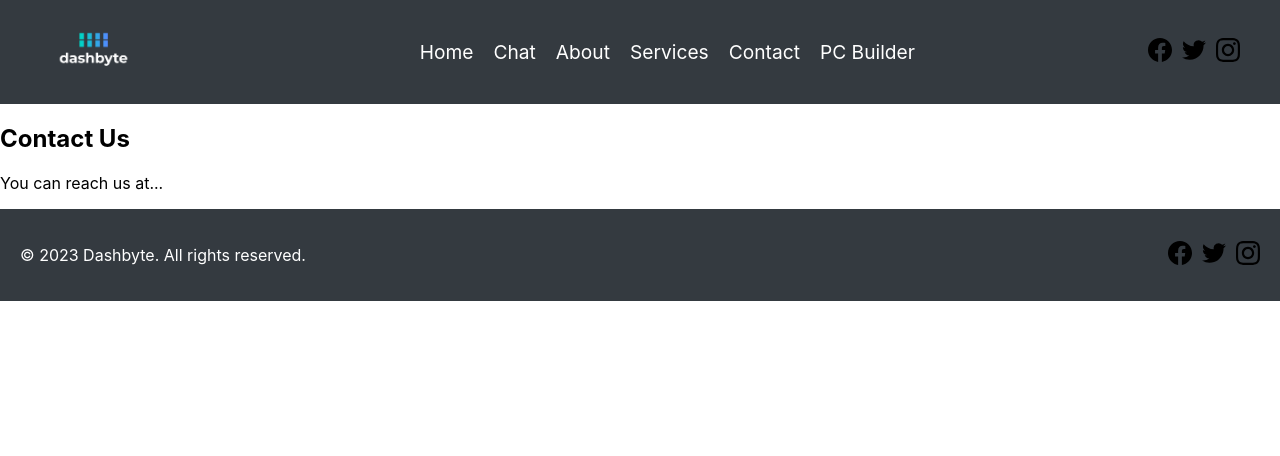
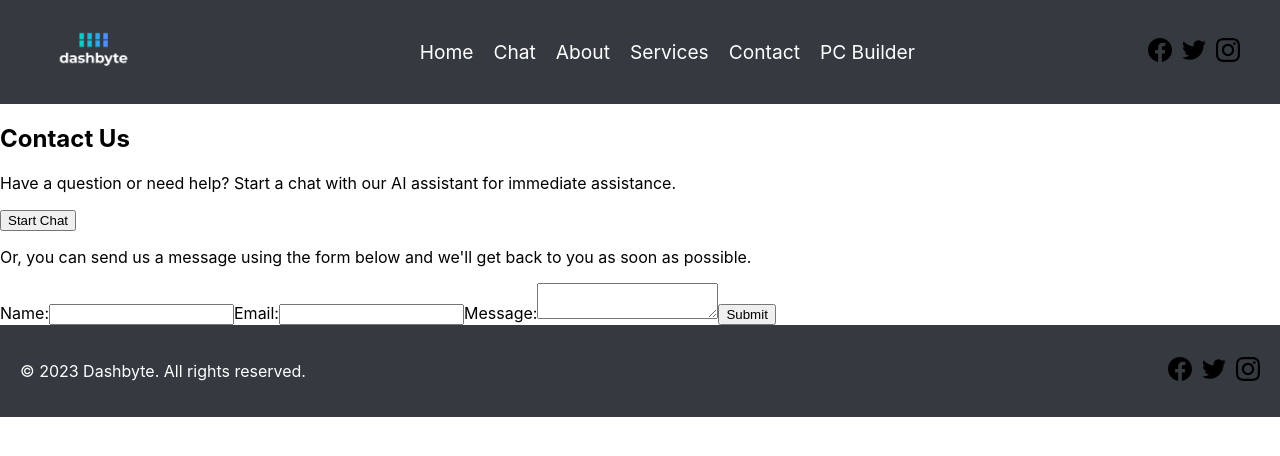
Before and after one commit to DarenShamoun/dashbyte, a React (Create React App) app: page /contact in a window 1280 px wide. Shown: the top 456 px of the page. Built offline with nearby package versions, Linux system fonts and the light colour scheme.

Commit message:
quality of life code cleanup

```diff
--- a/src/AboutSection.js
+++ b/src/AboutSection.js
@@ -1,5 +1,5 @@
 import React from 'react';
-import styles from './AboutSection.module.css';
+import styles from './aboutSection.module.css';
 
 function AboutSection() {
   return (
--- a/src/App.js
+++ b/src/App.js
@@ -1,14 +1,14 @@
 import React from 'react';
 import { BrowserRouter as Router, Routes, Route } from 'react-router-dom';
-import ChatInterface from './ChatInterface';
-import Navbar from './Navbar';
-import HeroSection from './HeroSection';
-import ServicesSection from './ServicesSection';
-import AboutSection from './AboutSection';
-import ContactSection from './ContactSection';
-import Footer from './Footer';
-import PCBuilder from './PCBuilder';
-import NotFound from './NotFound';
+import ChatInterface from './chatInterface';
+import Navbar from './navbar';
+import HeroSection from './heroSection';
+import ServicesSection from './servicesSection';
+import AboutSection from './aboutSection';
+import ContactSection from './contactSection';
+import Footer from './footer';
+import PCBuilder from './pcBuilder';
+import NotFound from './notFound';
 
 function App() {
   return (
@@ -21,7 +21,7 @@ function App() {
         <Route path="/services" element={<ServicesSection />} />
         <Route path="/contact" element={<ContactSection />} />
         <Route path="/pc-builder" element={<PCBuilder />} />
-        <Route path="*" element={<NotFound />} /> {/* This should be the last route */}
+        <Route path="*" element={<NotFound />} />
       </Routes>
       <Footer />
     </Router>
--- a/src/ChatInterface.js
+++ b/src/ChatInterface.js
@@ -1,5 +1,5 @@
 import React, { useState } from 'react';
-import styles from './ChatInterface.module.css';
+import chatInterfaceStyles from './chatInterface.module.css';
 
 function ChatInterface() {
   const [messages, setMessages] = useState([]);
@@ -46,17 +46,17 @@ function ChatInterface() {
 
 
   return (
-    <div className={styles.chatInterface}>
-      <div className={styles.messages}>
+    <div className={chatInterfaceStyles.chatInterface}>
+      <div className={chatInterfaceStyles.messages}>
         {messages.map((message, index) => (
-          <p key={index} className={message.sender === 'user' ? styles.userMessage : styles.aiMessage}>
+          <p key={index} className={message.sender === 'user' ? chatInterfaceStyles.userMessage : chatInterfaceStyles.aiMessage}>
             {message.text}
           </p>
         ))}
       </div>
-      <form onSubmit={handleInputSubmit} className={styles.inputForm}>
-        <input type="text" value={input} onChange={handleInputChange} className={styles.inputField} />
-        <button type="submit" className={styles.sendButton}>Send</button>
+      <form onSubmit={handleInputSubmit} className={chatInterfaceStyles.inputForm}>
+        <input type="text" value={input} onChange={handleInputChange} className={chatInterfaceStyles.inputField} />
+        <button type="submit" className={chatInterfaceStyles.sendButton}>Send</button>
       </form>
     </div>
   );
--- a/src/ContactSection.js
+++ b/src/ContactSection.js
@@ -1,11 +1,26 @@
-import React from 'react';
-
 function ContactSection() {
   return (
-    <section>
+    <div>
       <h2>Contact Us</h2>
-      <p>You can reach us at...</p>
-    </section>
+      <p>Have a question or need help? Start a chat with our AI assistant for immediate assistance.</p>
+      <button onClick={() => window.location.href='/chat'}>Start Chat</button>
+      <p>Or, you can send us a message using the form below and we'll get back to you as soon as possible.</p>
+      <form>
+        <label>
+          Name:
+          <input type="text" name="name" />
+        </label>
+        <label>
+          Email:
+          <input type="email" name="email" />
+        </label>
+        <label>
+          Message:
+          <textarea name="message"></textarea>
+        </label>
+        <input type="submit" value="Submit" />
+      </form>
+    </div>
   );
 }
 
--- a/src/Footer.js
+++ b/src/Footer.js
@@ -2,7 +2,7 @@ import React from 'react';
 import facebookIcon from './assets/facebook.svg';
 import twitterIcon from './assets/twitter.svg';
 import instagramIcon from './assets/instagram.svg';
-import styles from './Footer.module.css';
+import styles from './footer.module.css';
 
 function Footer() {
   return (
--- a/src/HeroSection.js
+++ b/src/HeroSection.js
@@ -1,6 +1,6 @@
 import React from 'react';
-import ChatInterface from './ChatInterface'; // Import the chat interface component
-import styles from './HeroSection.module.css';
+import ChatInterface from './chatInterface'; // Import the chat interface component
+import styles from './heroSection.module.css';
 
 const HeroSection = () => {
   return (
--- a/src/Navbar.js
+++ b/src/Navbar.js
@@ -4,7 +4,7 @@ import facebookIcon from './assets/facebook.svg';
 import twitterIcon from './assets/twitter.svg';
 import instagramIcon from './assets/instagram.svg';
 import logo from './assets/4k-LogoTransparent.png';
-import styles from './Navbar.module.css';
+import styles from './navbar.module.css';
 
 function Navbar() {
   return (
--- a/src/ServicesSection.js
+++ b/src/ServicesSection.js
@@ -1,5 +1,5 @@
 import React from 'react';
-import styles from './ServicesSection.module.css';
+import styles from './servicesSection.module.css';
 
 function ServicesSection() {
   return (
```
Also changed, not shown: src/contactSection.module.css (added), src/faviconDescription.json (deleted).
